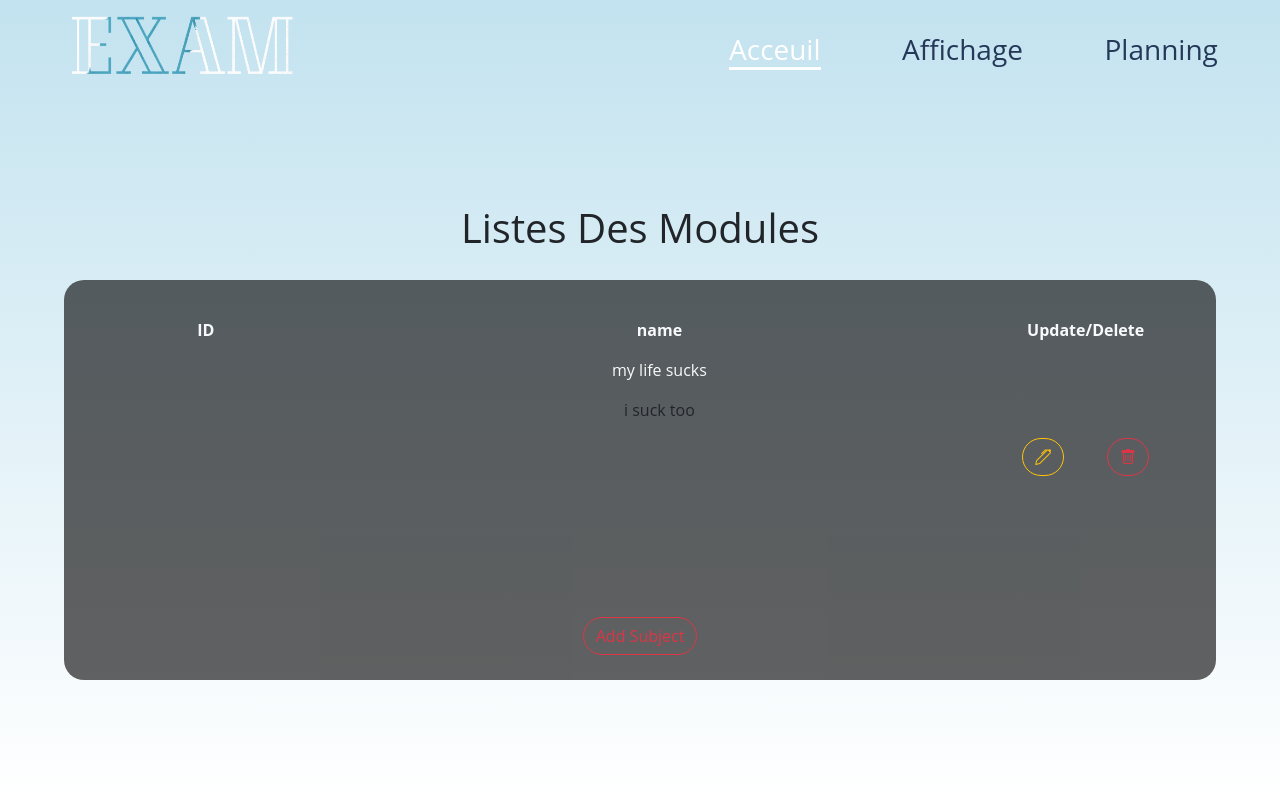
After one commit to MERY24/pfc1, a PHP site: page /viewsub.html in a window 1280 px wide. The commit adds this page. Run offline with PHP 8.4, Linux system fonts and the light colour scheme.

Commit message:
interfaces

```diff
--- /dev/null
+++ b/Ens/viewsub.html
@@ -0,0 +1,74 @@
+<!DOCTYPE html>
+<html lang="en">
+<head>
+    <meta charset="UTF-8">
+    <meta http-equiv="X-UA-Compatible" content="IE=edge">
+    <meta name="viewport" content="width=device-width, initial-scale=1.0">
+    <title>planning module</title>
+    <link href="../css/viewsub.css" rel="stylesheet" type="text/css">
+    <link href="https://cdn.jsdelivr.net/npm/bootstrap@5.0.1/dist/css/bootstrap.min.css" rel="stylesheet" integrity="sha384-+0n0xVW2eSR5OomGNYDnhzAbDsOXxcvSN1TPprVMTNDbiYZCxYbOOl7+AMvyTG2x" crossorigin="anonymous">
+    <link rel="stylesheet" href="https://cdn.jsdelivr.net/npm/bootstrap-icons@1.5.0/font/bootstrap-icons.css">
+</head>
+<body>
+    <header class="main-header">
+        <nav>
+            <img  src="../img/exam.png">
+            <ul>
+                <li class="current"><div class="wrap"><a href="#">Acceuil</a></div></li>
+                <li><div class="wrap"><a href="#">Affichage</a></div></li>
+                <li><div class="wrap"><a href="#">Planning</a></div></li>
+            </ul>
+        </nav>
+    </header>
+    <div class="main">
+        <h1 style="transform:translateY(-350%);">Listes Des Modules</h1>
+        <div class="down">
+            <div class="tab">
+            <table class='table table-borderless table-hover'>
+
+                <thead >
+                <tr><th width="25%" class='text-light'>ID</th>
+                <th  width="55%" class='text-light'>name</th>
+                <th width="20%" class='text-light'>Update/Delete</th>
+
+            </tr>
+            </thead>
+
+
+                <tr>
+                <td class='text-light'></td>
+                <td class='text-light'>my life sucks</td>
+                <td><a href="#">  </a></td>
+
+                </tr>
+
+                <tr>
+                    <td></td>
+                    <td>i suck too</td>
+                    <td><a href="#"></a></td>
+
+                    </tr>
+                 <tr>
+                        <td></td>
+                        <td></td>
+                        <td style="display: flex;justify-content: space-evenly;"><a href='subupdate.php?sub_id=$id' role="button" class="cik btn btn-outline-warning" ><i class="bi bi-pen"></i></a>
+                            <a href='subdelete.php?sub_id=$id' role="button" class="cik fu btn btn-outline-danger" ><i class="bi bi-trash"></i></a></td>
+                        <td>
+                    </tr> </table>
+              </div>
+        <div class="ajouter">
+            <a role="button" class='cik btn btn-outline-danger'  href='subadd.php'>Add Subject</a>
+        </div>
+     </div>
+    </div>
+    <script >
+        const items = document.querySelectorAll("ul li");
+items.forEach(item => {
+  item.addEventListener("click", () => {
+    document.querySelector("li.current").classList.remove("current");
+    item.classList.add("current");
+  });
+});
+    </script>
+</body>
+</html>
--- /dev/null
+++ b/css/viewsub.css
@@ -0,0 +1,163 @@
+*{
+    margin:0;
+    padding: 0;
+    box-sizing: border-box;
+    font-family: 'Open Sans', sans-serif ;
+
+}
+
+
+.main{
+
+    display: flex;
+    justify-content: space-evenly;
+    width:100%;
+    height: 100vh;
+    background: linear-gradient(rgba(10, 140, 192, 0.247),transparent);
+    align-items: center;
+    text-align: center;
+}
+
+.down{
+    background-color:rgba(2, 0, 0, 0.616);
+    width: 90%;
+    height: 400px;
+    border-radius: 20px;
+    margin-top: 160px;
+    display: flex;
+    justify-content: space-around;
+    flex-direction: column;
+    position: fixed;
+}
+.tab{
+  background-color: transparent;
+/* background: linear-gradient(to top, rgb(13, 6, 114), rgb(92, 196, 245)); */
+    border-radius: 25px;
+    height: 350px;
+    margin-top: 30px;
+    position: relative;
+    overflow: auto  ;
+
+}
+.tab::-webkit-scrollbar {
+    width: 20px;
+  }
+.tab::-webkit-scrollbar-track {
+    background-color: transparent;
+  }
+  .tab::-webkit-scrollbar-thumb {
+    background-color: #bbbcbd;
+    border-radius: 20px;
+    border: 6px solid transparent;
+    background-clip: content-box;
+  }
+.tab::-webkit-scrollbar-thumb:hover {
+    background-color: #d6dee1;
+  }
+
+
+.fu:hover{color: black !important;}
+.cik{
+    border-radius: 40px !important;
+}
+.ajouter{
+    margin-top: 25px;
+    margin-bottom:25px ;
+}
+nav a{
+    color :#253858 !important;
+    text-decoration: none !important;
+
+}
+.wrap{
+
+    display: inline-block;
+    position: relative;
+    text-decoration: none !important;
+    color: #fff !important;
+}
+.wrap::after {
+    content: '';
+    position: absolute;
+    bottom: 0;
+    left: 0;
+    right: 0;
+    width: 100%;
+    height: 3px;
+    transform: scaleX(0);
+    background-color: white;
+    transition: transform 0.3s;
+}
+.wrap:hover::after {
+        transform: scaleX(1);
+}
+
+.wrap a:hover{
+    color:#fff !important;
+}
+
+ul li {
+    position: relative;
+    text-align: center;
+  }
+ li.current::after {
+    position: absolute;
+    content: "";
+    height: 3px;
+    width: 100%;
+    background-color: #fff;
+    right: 0;
+    left: 0;
+   bottom:0;
+    animation:  0.3s  linear;
+  }
+  li.current a{
+    color: #fff !important;
+  }
+
+.main-header {
+
+    background: transparent;
+    color : #fff;
+    position: absolute;
+    width: 100%;
+}
+
+nav{
+    min-height: 10vh;
+    display: flex;
+    justify-content: space-between;
+    align-items: center;
+    padding: 5px;
+    margin: auto;
+    width: 90%;
+    flex-wrap: wrap;
+
+}
+nav img{
+    display: flex;
+    height: 80px;
+    margin-right: 20%;
+    width: 20%;
+
+
+}
+
+nav ul {
+     margin-left: 55%;
+    margin-top: -5%;
+    display: flex;
+    justify-content: space-around;
+    align-items: center;
+    list-style: none;
+}
+
+nav li {
+
+    font-size: 28px;
+   margin-right: 25%;
+}
+h1{
+  position:absolute;
+  z-index: 2;
+}
```
Also changed, not shown: Ens/viewsub.php (+39 -17 lines).
